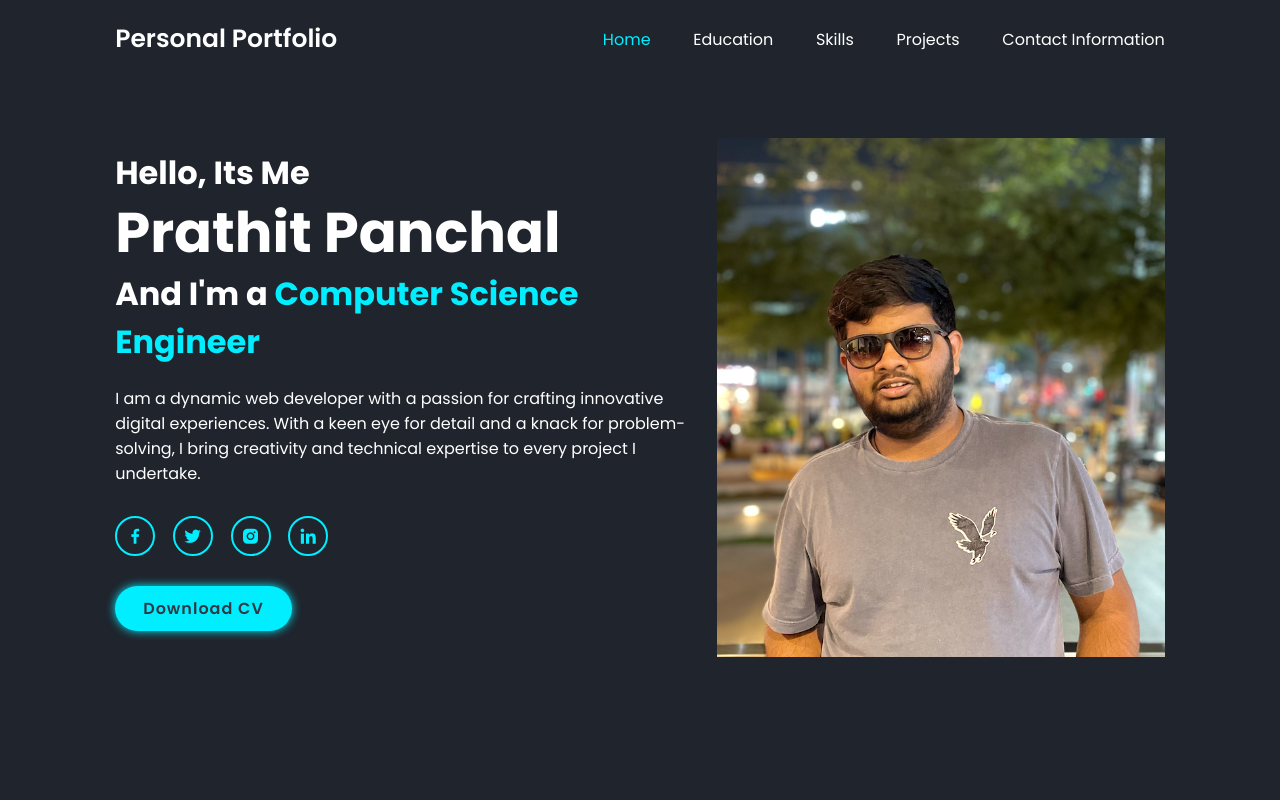
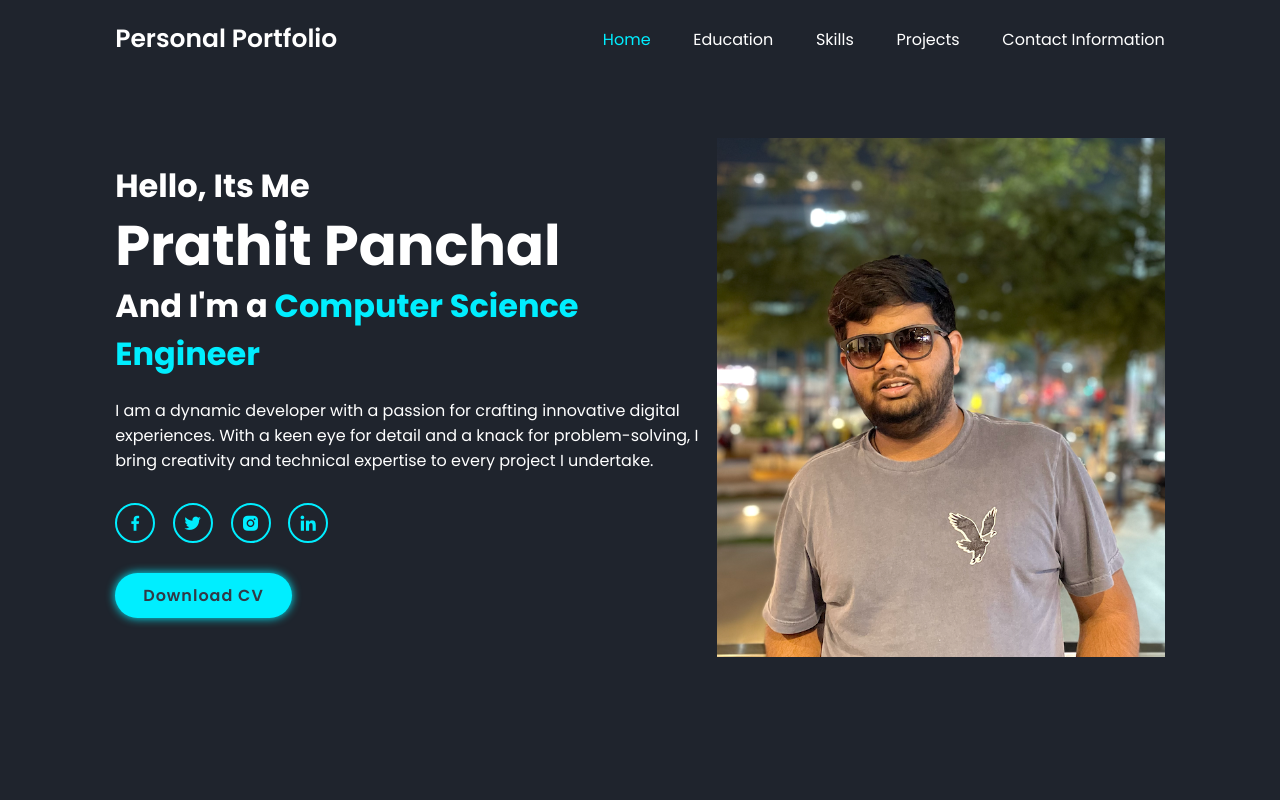
Before and after one commit to PRATHIT22BCE0538/personal-portfolio-, a plain HTML site: page index.html in a window 1280 px wide. Shown: the top 800 px of the page. Drawn offline with nearby package versions, Linux system fonts and the light colour scheme.

Commit message:
Update index.html

```diff
--- a/index.html
+++ b/index.html
@@ -32,7 +32,7 @@
                 <h3>Hello, Its Me</h3>
                 <h1>Prathit Panchal</h1>
                 <h3>And I'm a <span>Computer Science Engineer</span></h3>
-                <p> I am a dynamic web developer with a passion for crafting innovative digital experiences. With a keen eye for detail and a knack for problem-solving, I bring creativity and technical expertise to every project I undertake.  </p>
+                <p> I am a dynamic developer with a passion for crafting innovative digital experiences. With a keen eye for detail and a knack for problem-solving, I bring creativity and technical expertise to every project I undertake.  </p>
                 <div  class="social-media">
                     <a href="https://www.facebook.com/prathit.panchal.3" target="_blank"><i class='bx bxl-facebook' ></i></a>
                     <a href="https://twitter.com/panchal_prathit" target="_blank"><i class='bx bxl-twitter'></i></a>
```
